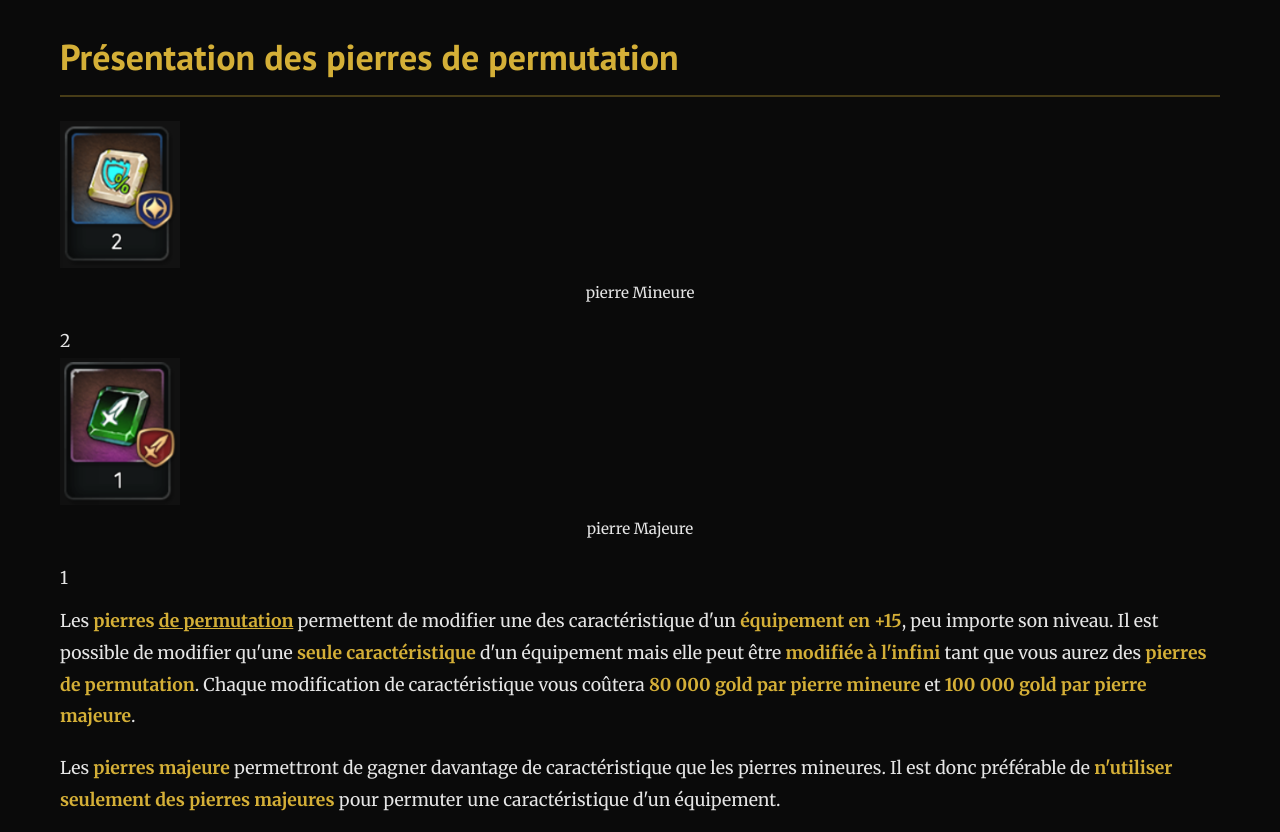
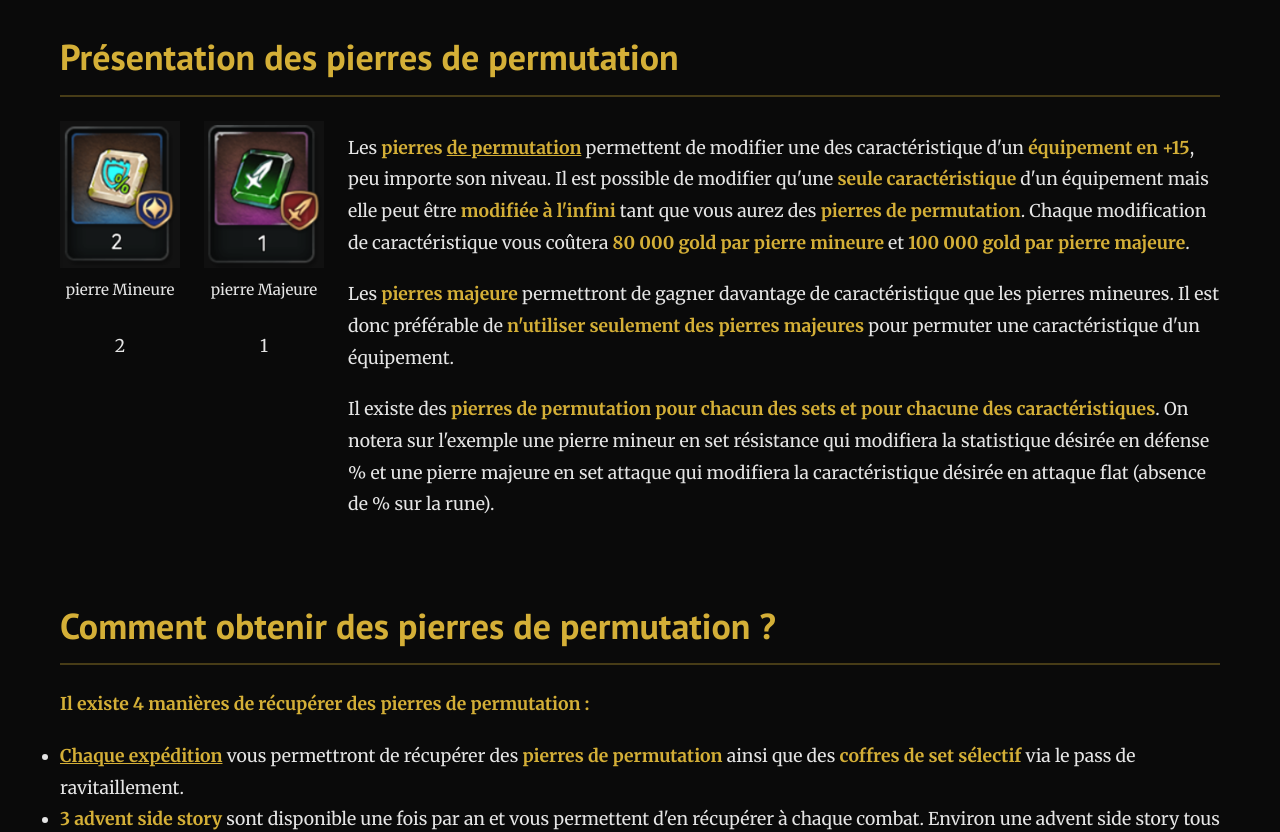
Before and after one commit to franckCopilot/e7pourlesnoobs, a Next.js app: page /ressources/pierres-de-permutation in a window 1280 px wide. Shown: the part 1520-2352 px from the top of the page. Built offline with nearby package versions, Linux system fonts and the light colour scheme.

Commit message:
refactor(pierres-de-permutation): update class names for stone presentation grid for consistency

```diff
--- a/src/app/ressources/pierres-de-permutation/page.tsx
+++ b/src/app/ressources/pierres-de-permutation/page.tsx
@@ -45,8 +45,8 @@ export default function PierresPermutation() {
         <section className={styles.section}>
           <h2 className={styles.sectionTitle}>Présentation des pierres de permutation</h2>
           <div className={styles.content}>
-            <div className={styles.stonePresentationGrid}>
-              <div className={styles.stonePresentationItem}>
+            <div className={styles.stoneGrid}>
+              <div className={styles.stoneItem}>
                 <img
                   src="/images/permutation/pierre-mineure.png"
                   alt="Pierre Mineure"
@@ -55,7 +55,7 @@ export default function PierresPermutation() {
                 <p className={styles.stoneLabel}>pierre Mineure</p>
                 <span className={styles.stoneCount}>2</span>
               </div>
-              <div className={styles.stonePresentationItem}>
+              <div className={styles.stoneItem}>
                 <img
                   src="/images/permutation/pierre-majeure.png"
                   alt="Pierre Majeure"
@@ -64,7 +64,7 @@ export default function PierresPermutation() {
                 <p className={styles.stoneLabel}>pierre Majeure</p>
                 <span className={styles.stoneCount}>1</span>
               </div>
-              <div className={styles.stonePresentationItem}>
+              <div className={styles.stoneItem} style={{minWidth: '320px', flex: 1, alignItems: 'flex-start', textAlign: 'left'}}>
                 <div className={styles.stonePresentationText}>
                   <p>
                     Les <strong>pierres <span style={{textDecoration: 'underline'}}>de permutation</span></strong> permettent de modifier une des caractéristique d&apos;un <strong>équipement en +15</strong>, peu importe son niveau. Il est possible de modifier qu&apos;une <strong>seule caractéristique</strong> d&apos;un équipement mais elle peut être <strong>modifiée à l&apos;infini</strong> tant que vous aurez des <strong>pierres de permutation</strong>. Chaque modification de caractéristique vous coûtera <strong>80 000 gold par pierre mineure</strong> et <strong>100 000 gold par pierre majeure</strong>.
```
